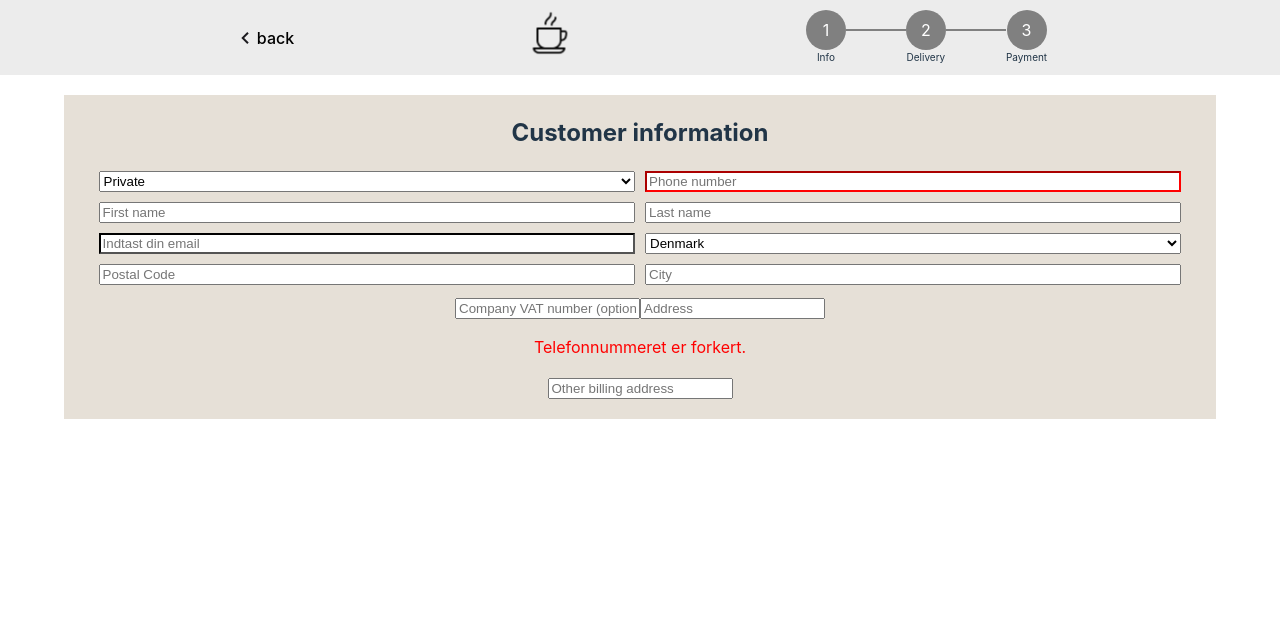
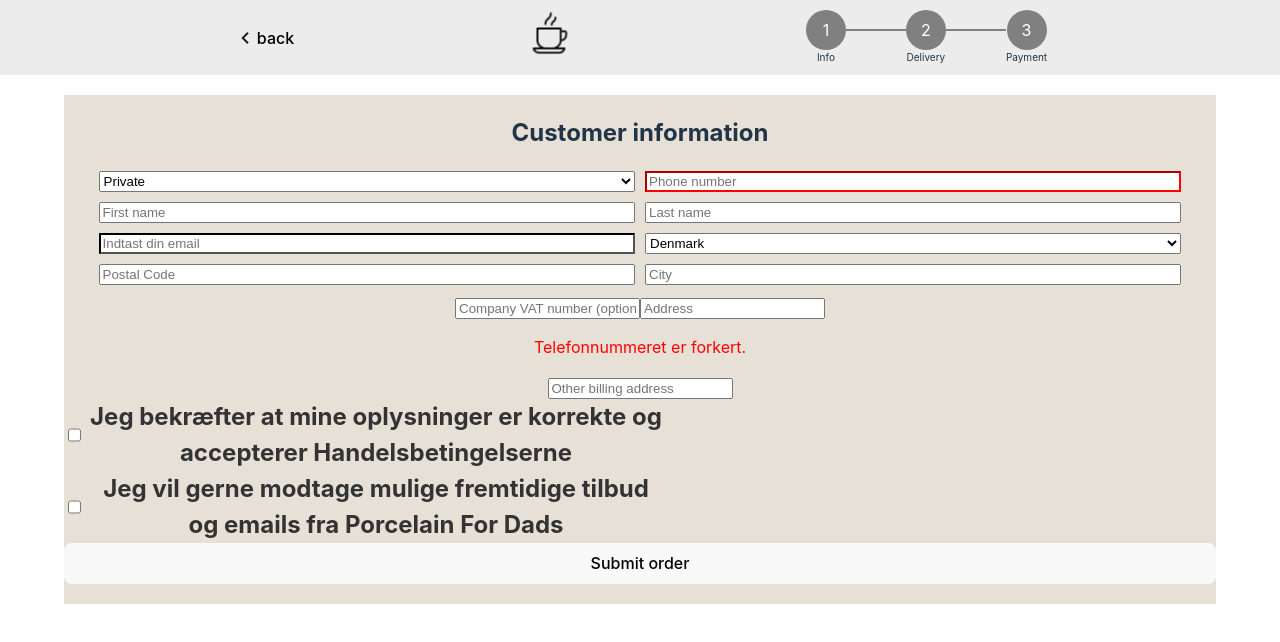
Before and after one commit to Johansogaard/frontend, a React (Vite) app: page /checkout in a window 1280 px wide. Shown: the top 642 px of the page. Built offline with nearby package versions, Linux system fonts and the light colour scheme; no server answers.

Commit message:
Add CheckBox for Marketing and for terms and con. Also added and button for submit order.

```diff
--- a/src/checkoutPage/checkoutPage-Components/formComponent.css
+++ b/src/checkoutPage/checkoutPage-Components/formComponent.css
@@ -35,3 +35,18 @@
 .city-input{
 
 }
+label.checkbox {
+  color: #fff;
+  display: flex;
+  align-items: center;
+  justify-content: flex-end;
+  width: 600px;
+  gap: 4px;
+  #padding-bottom: 20px; /* Added height padding */
+}
+
+label.checkbox > input {
+  outline: none;
+  height: 20px;
+  border-radius: 5px;
+}
--- a/src/checkoutPage/checkoutPage-Components/formComponent.tsx
+++ b/src/checkoutPage/checkoutPage-Components/formComponent.tsx
@@ -81,9 +81,7 @@ export function FormComponent() {
                 if (currentValue.length > 2 && !/[0-9]/.test(event.key)) {
                   event.preventDefault();
                 }
-                if (currentValue.length < 2 && /[0-9]/.test(event.key)) {
-
-                }
+                if (currentValue.length < 2 && /[0-9]/.test(event.key)) { /* empty */ }
               }}
             />
 
@@ -103,6 +101,9 @@ export function FormComponent() {
             {!isPhoneNumberValid && <p style={{ color: 'red' }}>Telefonnummeret er forkert.</p>}
             <input type="text" name="Other billing address" placeholder="Other billing address" />
           </form>
+          <Checkboxterms></Checkboxterms>
+          <CheckboxNews></CheckboxNews>
+          <Button disabled={undefined}></Button>
         </section>
     )
 }
@@ -170,3 +171,47 @@ function ZipForm() {
 }
 
 export default ZipForm
+
+//For making a checkbox with a label (So both text and checkbox has a certain size).
+const Checkboxterms = (checker) => {
+  return (
+      <label className="checkbox">
+        <input
+            type="checkbox"
+            name= {checker.name}
+            checked={checker.val}
+            onChange={() => {
+              checker.setValue(!checker.val);
+            }}
+        />
+
+        {checker.label}
+        <h2 style={{ margin: '0', color: '#333' }}>Jeg bekræfter at mine oplysninger er korrekte og accepterer Handelsbetingelserne</h2>
+      </label>
+  );
+};
+const CheckboxNews = (checkNewsCon) => {
+  return (
+      <label className="checkbox">
+        <input
+            type="checkbox"
+            name= {checkNewsCon.name}
+            checked={checkNewsCon.val}
+            onChange={() => {
+              checkNewsCon.setValue(!checkNewsCon.val);
+            }}
+        />
+
+        {checkNewsCon.label}
+        <h2 style={{ margin: '0', color: '#333' }}>Jeg vil gerne modtage mulige fremtidige tilbud og emails fra Porcelain For Dads</h2>
+      </label>
+  );
+};
+const Button = ({ disabled }) => {
+  return (
+      <button disabled={disabled}>Submit order</button>
+  );
+};
+export {default as Button} from './formComponent'
+export {default as Checkboxterms} from './formComponent'
+export {default as CheckboxNews} from './formComponent'
--- a/src/checkoutPage/checkoutPage.tsx
+++ b/src/checkoutPage/checkoutPage.tsx
@@ -1,14 +1,16 @@
-import { FormComponent } from "./checkoutPage-Components/formComponent"
+import {Checkboxterms, FormComponent} from "./checkoutPage-Components/formComponent"
 import { CheckoutMenuBar } from "./checkoutMenuBar/checkoutMenuBar"
 import './checkoutPage.css'
+
 
 export function CheckoutPage(){
     return(
 <>
        <CheckoutMenuBar/>
   <section className="checkout-delivery">
-        <FormComponent />
+      <FormComponent />
       </section>
+
     </>
     )
 }
```
Also changed, not shown: src/shopping-cart/modal.js (added).
